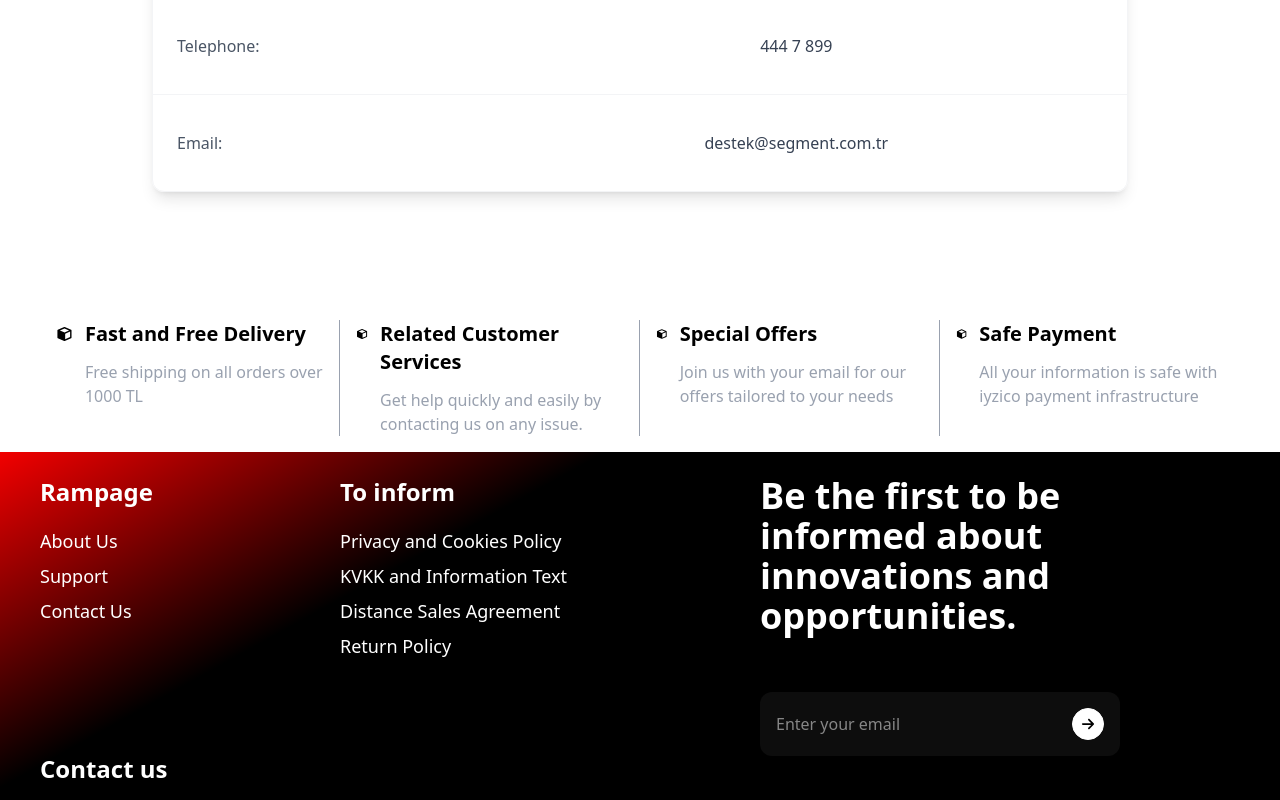
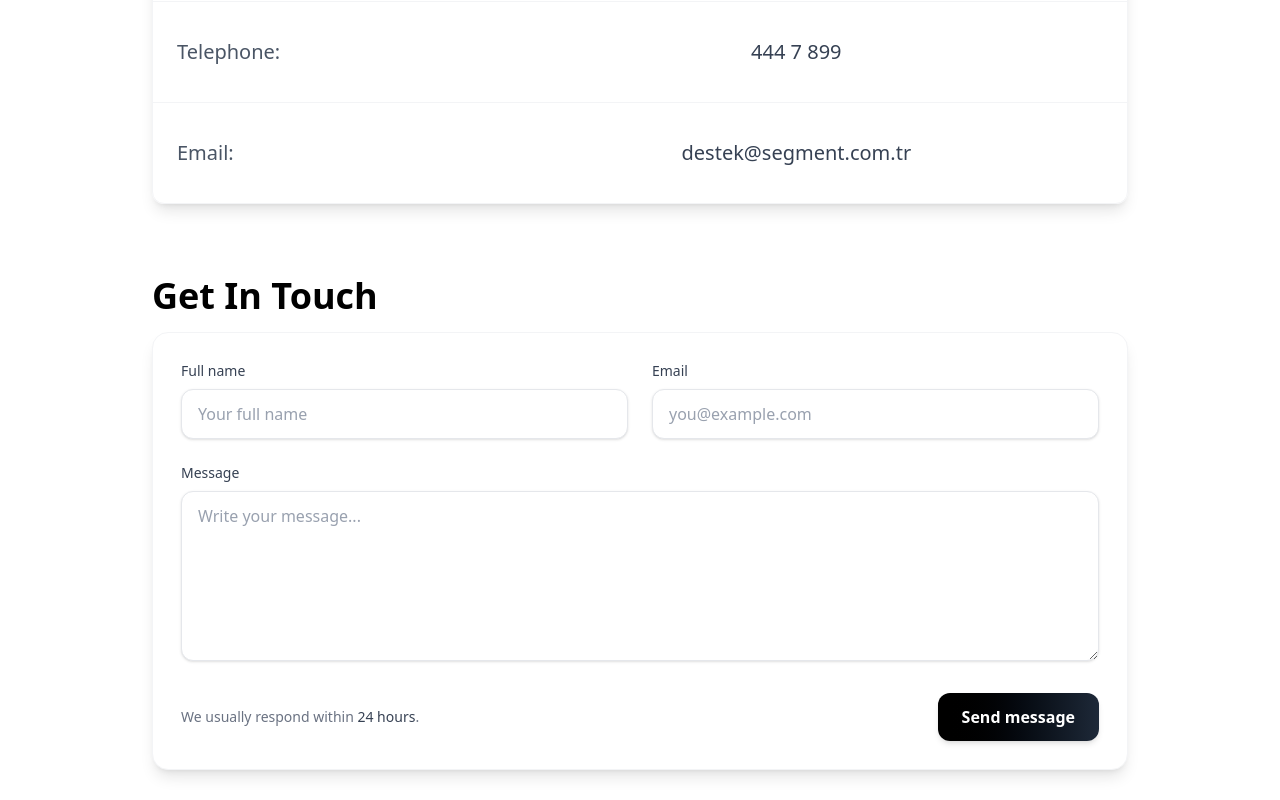
Before and after one commit to AslanovOrkhan/mern-stack-rampage, a React (Vite) app in the folder frontend/: page /contact in a window 1280 px wide. Shown: the part 440-1240 px from the top of the page. Built offline with nearby package versions, Linux system fonts and the light colour scheme.

Commit message:
contact info form

```diff
--- a/frontend/src/pages/client/Contact/index.tsx
+++ b/frontend/src/pages/client/Contact/index.tsx
@@ -3,34 +3,121 @@ import React from "react";
 
 const ContactInfo = () => {
   return (
-    <section className="w-full  max-w-5xl mx-auto px-6 lg:py-28 py-6">
-      <h2 className="text-3xl md:text-4xl lg:my-6 my:0 font-semibold mb-6">Communication</h2>
+    <section className="w-full  max-w-5xl mx-auto lg:px-6 px-2 lg:py-28 py-6">
+      <h2 className="text-3xl md:text-4xl lg:my-6 my:0 font-semibold mb-6">
+        Communication
+      </h2>
       <div className="rounded-xl border border-gray-100 shadow-lg overflow-hidden">
         {/* Address */}
         <div className="lg:py-9 py-6 lg:px-6 px-3 grid grid-cols-3 items-center gap-3 border-b border-gray-100">
-          <span className="text-gray-600 font-medium text-left">Address:</span>
-          <span className="col-span-2 text-center text-gray-700">
+          <span className="text-gray-600 lg:text-xl text-lg font-medium text-left">Address:</span>
+          <span className="col-span-2 text-center text-gray-700 lg:text-xl text-lg">
             Arnavutköy / Istanbul
           </span>
         </div>
 
         {/* Telephone */}
         <div className="lg:py-9 py-6 lg:px-6 px-3 grid grid-cols-3 items-center gap-3 border-b border-gray-100">
-          <span className="text-gray-600 font-medium text-left">
+          <span className="text-gray-600 lg:text-xl text-lg  font-medium text-left">
             Telephone:
           </span>
-          <span className="col-span-2 text-center text-gray-700">
+          <span className="col-span-2 text-center text-gray-700 lg:text-xl text-lg">
             444 7 899
           </span>
         </div>
 
         {/* Email */}
         <div className="lg:py-9 py-6 lg:px-6 px-3 grid grid-cols-3 items-center gap-3">
-          <span className="text-gray-600 font-medium text-left">Email:</span>
-          <span className="col-span-2 text-center text-gray-700 break-all">
+          <span className="text-gray-600 lg:text-xl text-lg font-medium text-left">Email:</span>
+          <span className="col-span-2 text-center text-gray-700 break-all lg:text-xl text-lg">
             destek@segment.com.tr
           </span>
         </div>
+      </div>
+
+      {/* Form Title */}
+      <h2 className="text-3xl md:text-4xl font-semibold mb-4 mt-18 capitalize">Get in touch</h2>
+
+      {/* Form Card */}
+      <div className="rounded-2xl border border-gray-100 shadow-lg bg-white p-5 md:p-7">
+        <form
+          onSubmit={(e) => e.preventDefault()}
+          className="grid grid-cols-1 md:grid-cols-2 gap-4 md:gap-6"
+        >
+          {/* Full name */}
+          <div className="md:col-span-1">
+            <label
+              htmlFor="fullName"
+              className="block text-sm font-medium text-gray-700 mb-2"
+            >
+              Full name
+            </label>
+            <input
+              id="fullName"
+              name="fullName"
+              type="text"
+              placeholder="Your full name"
+              required
+              className="block outline-none w-full rounded-xl border border-gray-200 bg-white px-4 py-3 shadow-sm placeholder:text-gray-400"
+            />
+          </div>
+
+          {/* Email */}
+          <div className="md:col-span-1">
+            <label
+              htmlFor="email"
+              className="block text-sm font-medium text-gray-700 mb-2"
+            >
+              Email
+            </label>
+            <input
+              id="email"
+              name="email"
+              type="email"
+              placeholder="you@example.com"
+              required
+              className="block outline-none w-full rounded-xl border border-gray-200 bg-white px-4 py-3 shadow-sm placeholder:text-gray-400"
+            />
+          </div>
+
+          {/* Message */}
+          <div className="md:col-span-2">
+            <label
+              htmlFor="message"
+              className="block text-sm font-medium text-gray-700 mb-2"
+            >
+              Message
+            </label>
+            <textarea
+              id="message"
+              name="message"
+              rows={6}
+              placeholder="Write your message..."
+              required
+              className="block w-full rounded-xl outline-none border border-gray-200 bg-white px-4 py-3 shadow-sm placeholder:text-gray-400 resize-y"
+            />
+          </div>
+
+          {/* Footer / Actions */}
+          <div className="md:col-span-2 flex flex-col md:flex-row items-start md:items-center gap-4 md:gap-6 mt-2">
+            <p className="text-sm text-gray-500">
+              We usually respond within{" "}
+              <span className="font-medium text-gray-700">24 hours</span>.
+            </p>
+
+            <div className="md:ml-auto">
+              <button
+                type="submit"
+                className="inline-flex items-center justify-center px-6 py-3 rounded-xl font-semibold
+                           text-white bg-gradient-to-r from-black to-gray-800
+                           shadow-md hover:shadow-xl active:scale-[0.99]
+                           transition"
+              >
+                Send message
+              </button>
+            </div>
+          </div>
+        </form>
       </div>
     </section>
   );
```
